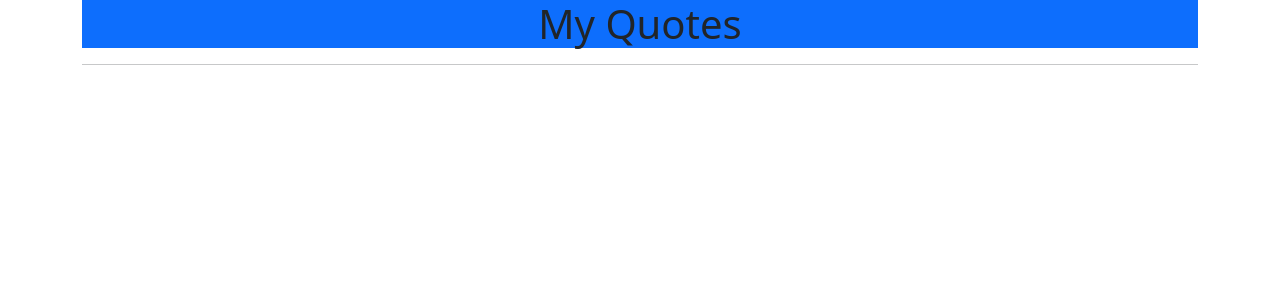
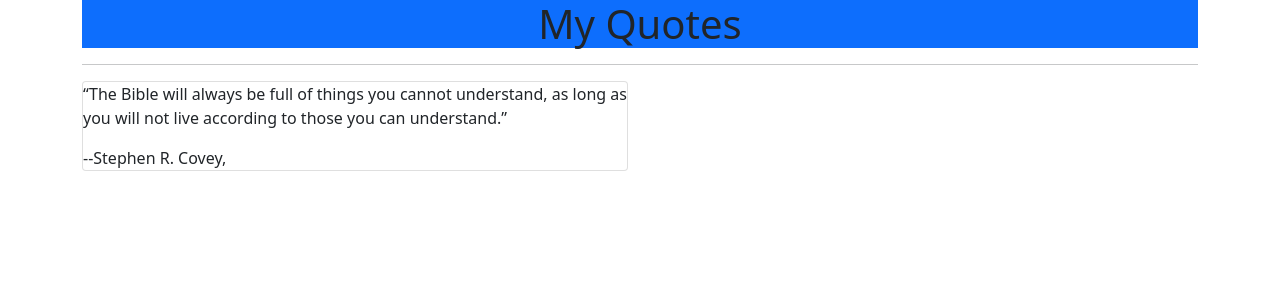
Before and after one commit to jLuseno161/Quote, an Angular app: page / in a window 1280 px wide. Shown: the top 300 px of the page. Built offline with nearby package versions, Linux system fonts and the light colour scheme.

Commit message:
add sample quote

```diff
--- a/src/app/app.component.html
+++ b/src/app/app.component.html
@@ -1,4 +1,14 @@
 <div class="container">
   <h1 class="text-center bg-primary">My Quotes</h1>
   <hr>
+  <div class="row">
+    <div class="col-md-6">
+      <div class="card">
+        <p>“The Bible will always be full of things you cannot understand, as long as you will not live according to
+          those you can understand.”</p>
+          --Stephen R. Covey,
+      </div>
+    </div>
+    <div class="col-md-6"></div>
+  </div>
 </div>
```
